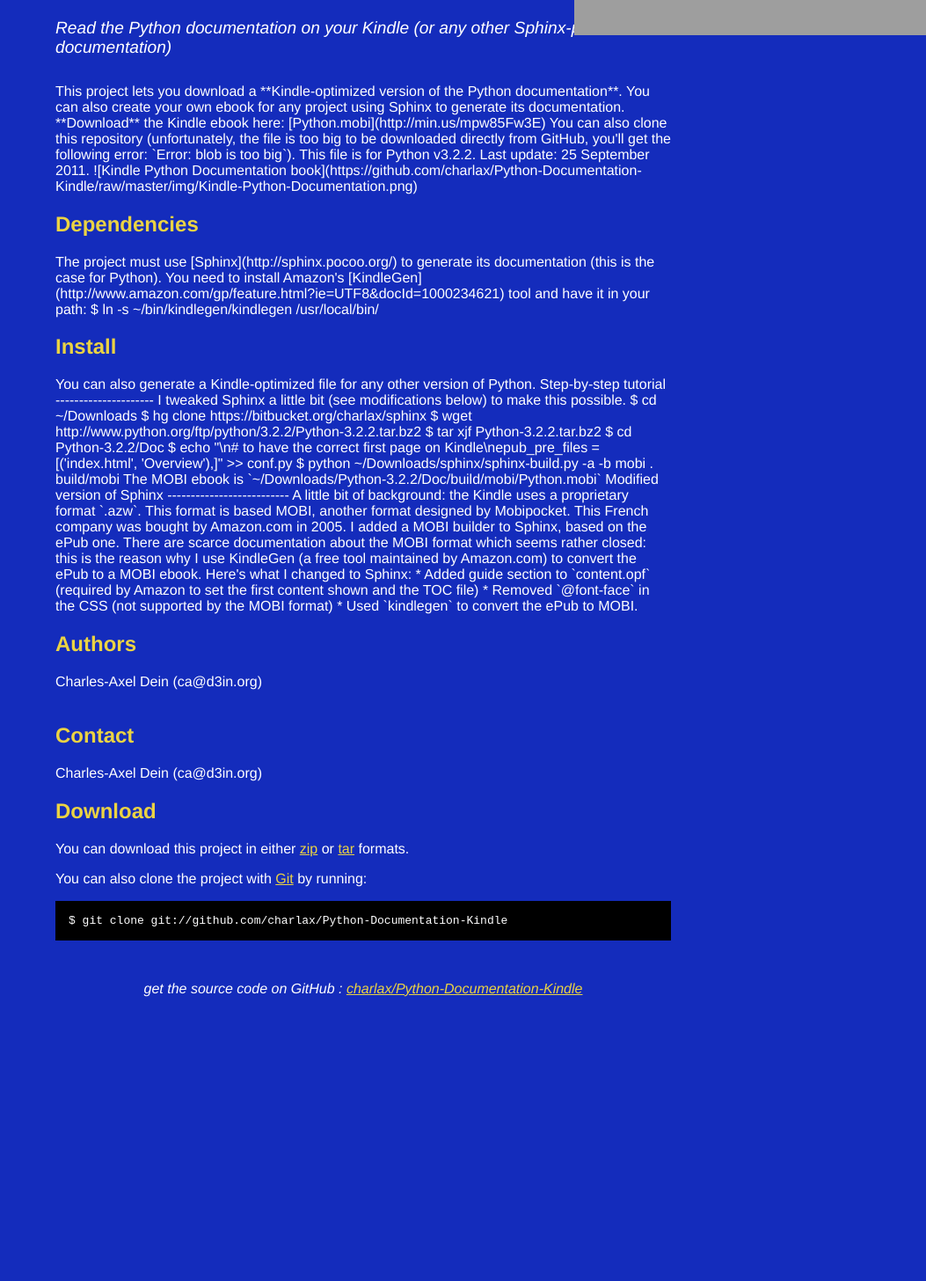
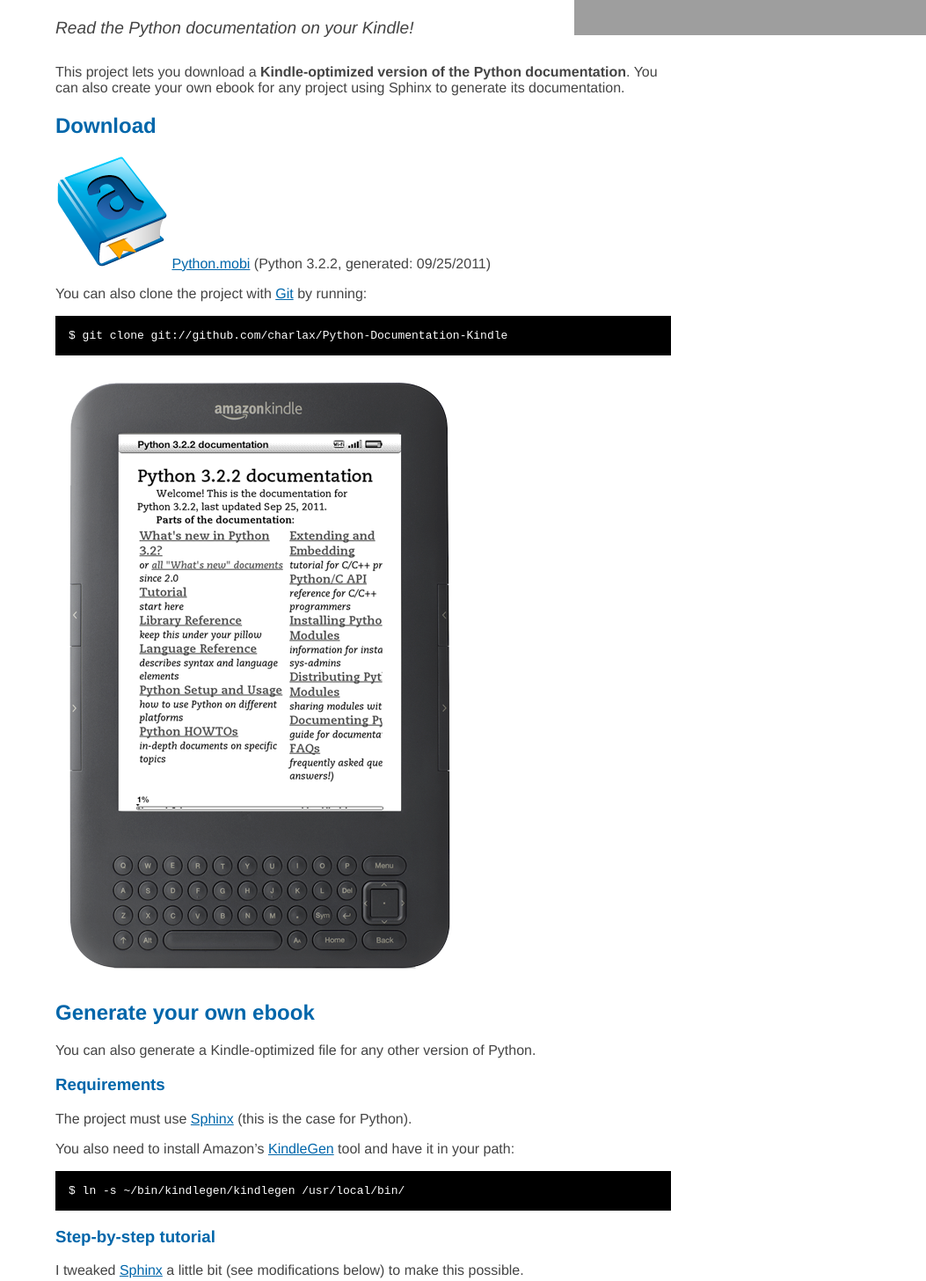
Before and after one commit to charlax/Python-Documentation-Kindle, a plain HTML site: page index.html in a window 1280 px wide. Shown: the part 260-1716 px from the top of the page at 88% size, without its empty margins (227-1280 px from the left). Before the commit the page ends 1401 px from the top, so only its background shows below. Drawn offline with Linux system fonts and the light colour scheme; grey boxes are pictures that could not be loaded.

Commit message:
reformated the page

```diff
--- a/index.html
+++ b/index.html
@@ -8,20 +8,19 @@
   <style type="text/css">
     body {
       margin-top: 1.0em;
-      background-color: #142cbc;
-      font-family: Helvetica, Arial, FreeSans, san-serif;
-      color: #ffffff;
+      font-family: Helvetica, Arial, FreeSans, sans-serif;
+	color:#444;
     }
     #container {
       margin: 0 auto;
       width: 700px;
     }
-    h1 { font-size: 3.8em; color: #ebd343; margin-bottom: 3px; }
+    h1 { font-size: 3.8em; color: #06A; margin-bottom: 3px; }
     h1 .small { font-size: 0.4em; }
     h1 a { text-decoration: none }
-    h2 { font-size: 1.5em; color: #ebd343; }
-    h3 { text-align: center; color: #ebd343; }
-    a { color: #ebd343; }
+    h2 { font-size: 1.5em; color: #06A; }
+    h3 { color: #06A; }
+    a { color: #06A; }
     .description { font-size: 1.2em; margin-bottom: 30px; margin-top: 30px; font-style: italic;}
     .download { float: right; }
     pre { background: #000; color: #fff; padding: 15px;}
@@ -46,72 +45,70 @@
 <span class="small">by <a href="http://github.com/charlax">charlax</a></span></h1>
 
 <div class="description">
-      Read the Python documentation on your Kindle (or any other Sphinx-powered documentation)
+Read the Python documentation on your Kindle!
 </div>
 
-    <p>This project lets you download a **Kindle-optimized version of the Python documentation**. You can also create your own ebook for any project using Sphinx to generate its documentation.
+<p>This project lets you download a <strong>Kindle-optimized version of the Python documentation</strong>. You can also create your own ebook for any project using Sphinx to generate its documentation.</p>
 
-**Download** the Kindle ebook here:  [Python.mobi](http://min.us/mpw85Fw3E)
+<h2 id="download">Download</h2>
 
-You can also clone this repository (unfortunately, the file is too big to be downloaded directly from GitHub, you'll get the following error: `Error: blob is too big`).
+<p><a href="http://minus.com/dblPImJCjz05oC.mobi"><img src="https://github.com/charlax/Python-Documentation-Kindle/raw/gh-pages/img/KindleBook.png" /></a> <a href="http://minus.com/dblPImJCjz05oC.mobi">Python.mobi</a> (Python 3.2.2, generated: 09/25/2011)</p>
 
-This file is for Python v3.2.2. Last update: 25 September 2011.
+<p>You can also clone the project with <a href="http://git-scm.com">Git</a> by running:</p>
 
-![Kindle Python Documentation book](https://github.com/charlax/Python-Documentation-Kindle/raw/master/img/Kindle-Python-Documentation.png)</p><h2>Dependencies</h2>
-<p>The project must use [Sphinx](http://sphinx.pocoo.org/) to generate its documentation (this is the case for Python).
+<pre><code>$ git clone git://github.com/charlax/Python-Documentation-Kindle
+</code></pre>
 
-You need to install Amazon's [KindleGen](http://www.amazon.com/gp/feature.html?ie=UTF8&docId=1000234621) tool and have it in your path:
+<p><img id="kindlepythondocumentationbook" src="https://github.com/charlax/Python-Documentation-Kindle/raw/gh-pages/img/Kindle-Python-Documentation.png" alt="Kindle Python Documentation book" title="" /></p>
 
-	$ ln -s ~/bin/kindlegen/kindlegen /usr/local/bin/</p>
-<h2>Install</h2>
-<p>You can also generate a Kindle-optimized file for any other version of Python.
+<h2 id="generateyourownebook">Generate your own ebook</h2>
 
-Step-by-step tutorial
----------------------
+<p>You can also generate a Kindle-optimized file for any other version of Python.</p>
 
-I tweaked Sphinx a little bit (see modifications below) to make this possible.
+<h3 id="requirements">Requirements</h3>
 
-	$ cd ~/Downloads
+<p>The project must use <a href="http://sphinx.pocoo.org/">Sphinx</a> (this is the case for Python).</p>
+
+<p>You also need to install Amazon&#8217;s <a href="http://www.amazon.com/gp/feature.html?ie=UTF8&amp;docId=1000234621">KindleGen</a> tool and have it in your path:</p>
+
+<pre><code>$ ln -s ~/bin/kindlegen/kindlegen /usr/local/bin/
+</code></pre>
+
+<h3 id="step-by-steptutorial">Step-by-step tutorial</h3>
+
+<p>I tweaked <a href="https://bitbucket.org/charlax/sphinx">Sphinx</a> a little bit (see modifications below) to make this possible.</p>
+
+<pre><code>$ cd ~/Downloads
 $ hg clone https://bitbucket.org/charlax/sphinx
 $ wget http://www.python.org/ftp/python/3.2.2/Python-3.2.2.tar.bz2
 $ tar xjf Python-3.2.2.tar.bz2
 $ cd Python-3.2.2/Doc
-	$ echo "\n# to have the correct first page on Kindle\nepub_pre_files = [('index.html', 'Overview'),]" >> conf.py
+$ echo "\n# to have the correct first page on Kindle\nepub_pre_files = [('index.html', 'Overview'),]" &gt;&gt; conf.py
 $ python ~/Downloads/sphinx/sphinx-build.py -a -b mobi . build/mobi
+</code></pre>
 
-The MOBI ebook is `~/Downloads/Python-3.2.2/Doc/build/mobi/Python.mobi`
+<p>The MOBI ebook is <code>~/Downloads/Python-3.2.2/Doc/build/mobi/Python.mobi</code></p>
 
-Modified version of Sphinx
---------------------------
+<h3 id="modifiedversionofsphinx">Modified version of Sphinx</h3>
 
-A little bit of background: the Kindle uses a proprietary format `.azw`. This format is based MOBI, another format designed by Mobipocket. This French company was bought by Amazon.com in 2005.
+<p>Context: the Kindle uses a proprietary format <code>.azw</code>., based on MOBI, another format designed by Mobipocket. This French company was bought by Amazon.com in 2005.</p>
 
-I added a MOBI builder to Sphinx, based on the ePub one. There are scarce documentation about the MOBI format which seems rather closed: this is the reason why I use KindleGen (a free tool maintained by Amazon.com) to convert the ePub to a MOBI ebook.
+<p>I added a MOBI builder to Sphinx, based on the ePub one. There are scarce documentation about the MOBI format: this is the reason why I used KindleGen to convert the ePub to a MOBI ebook.</p>
 
-Here's what I changed to Sphinx:
+<p>Here&#8217;s what I changed to Sphinx:</p>
 
-* Added guide section to `content.opf` (required by Amazon to set the first content shown and the TOC file)
-* Removed `@font-face` in the CSS (not supported by the MOBI format)
-* Used `kindlegen` to convert the ePub to MOBI.</p>
-<h2>Authors</h2>
-<p>Charles-Axel Dein (ca@d3in.org)
-<br/>
-<br/>      </p>
-<h2>Contact</h2>
-<p>Charles-Axel Dein (ca@d3in.org)
-<br/>      </p>
+<ul>
+<li>Added guide section to <code>content.opf</code> (required by Amazon to set the first content shown and the TOC file)</li>
+<li>Removed <code>@font-face</code> in the CSS (not supported by the MOBI format)</li>
+<li>Used <code>kindlegen</code> to convert the ePub to MOBI.</li>
+</ul>
+
+<h2 id="author">Author</h2>
+
+<p>Charles-Axel Dein – <a href="http://www.d3in.org/">www.d3in.org</a></p>
 
 
-    <h2>Download</h2>
-    <p>
-      You can download this project in either
-      <a href="http://github.com/charlax/Python-Documentation-Kindle/zipball/master">zip</a> or
-      <a href="http://github.com/charlax/Python-Documentation-Kindle/tarball/master">tar</a> formats.
-    </p>
-    <p>You can also clone the project with <a href="http://git-scm.com">Git</a>
-      by running:
-      <pre>$ git clone git://github.com/charlax/Python-Documentation-Kindle</pre>
-    </p>
+
 
     <div class="footer">
       get the source code on GitHub : <a href="http://github.com/charlax/Python-Documentation-Kindle">charlax/Python-Documentation-Kindle</a>
```
Also changed, not shown: img/Kindle-Python-Documentation.png (added), img/KindleBook.png (added), 1 other file. Lines whose indentation alone changed are shown as unchanged.
